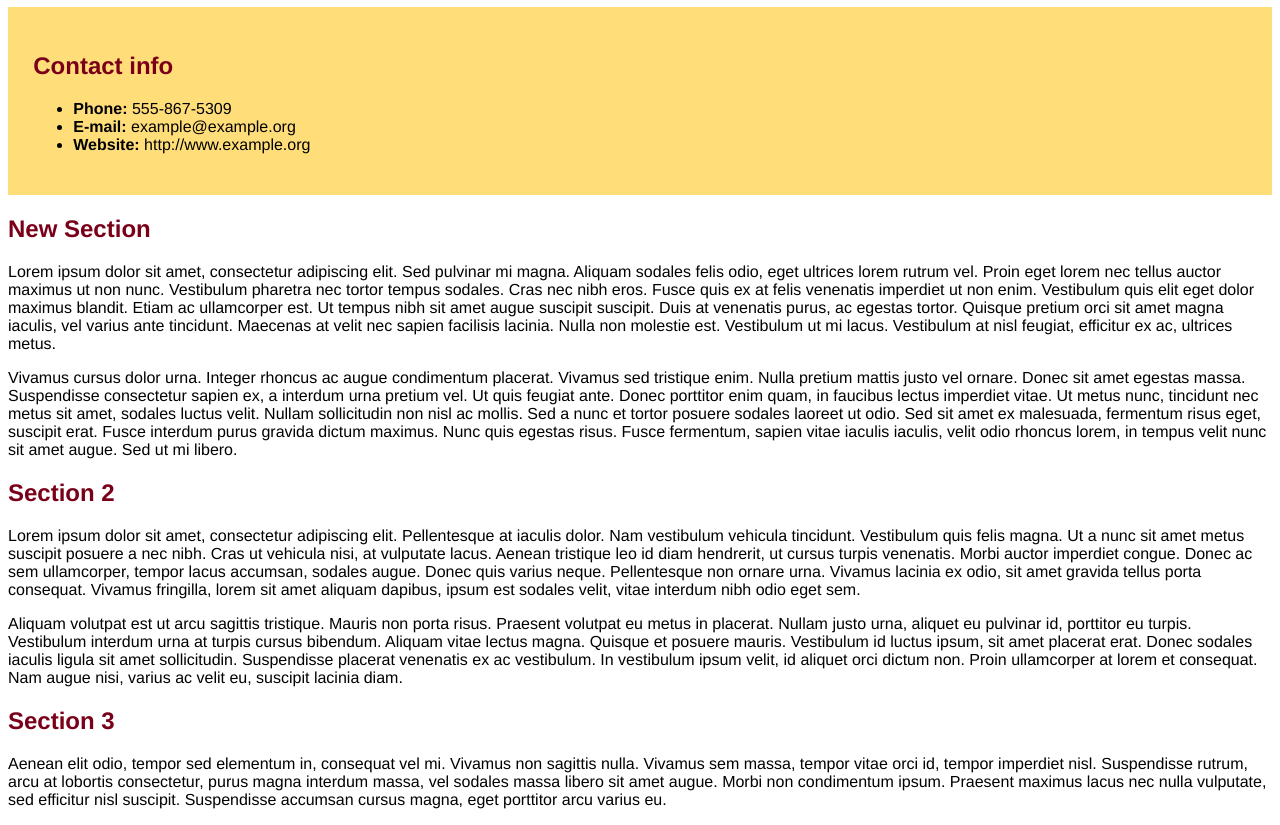
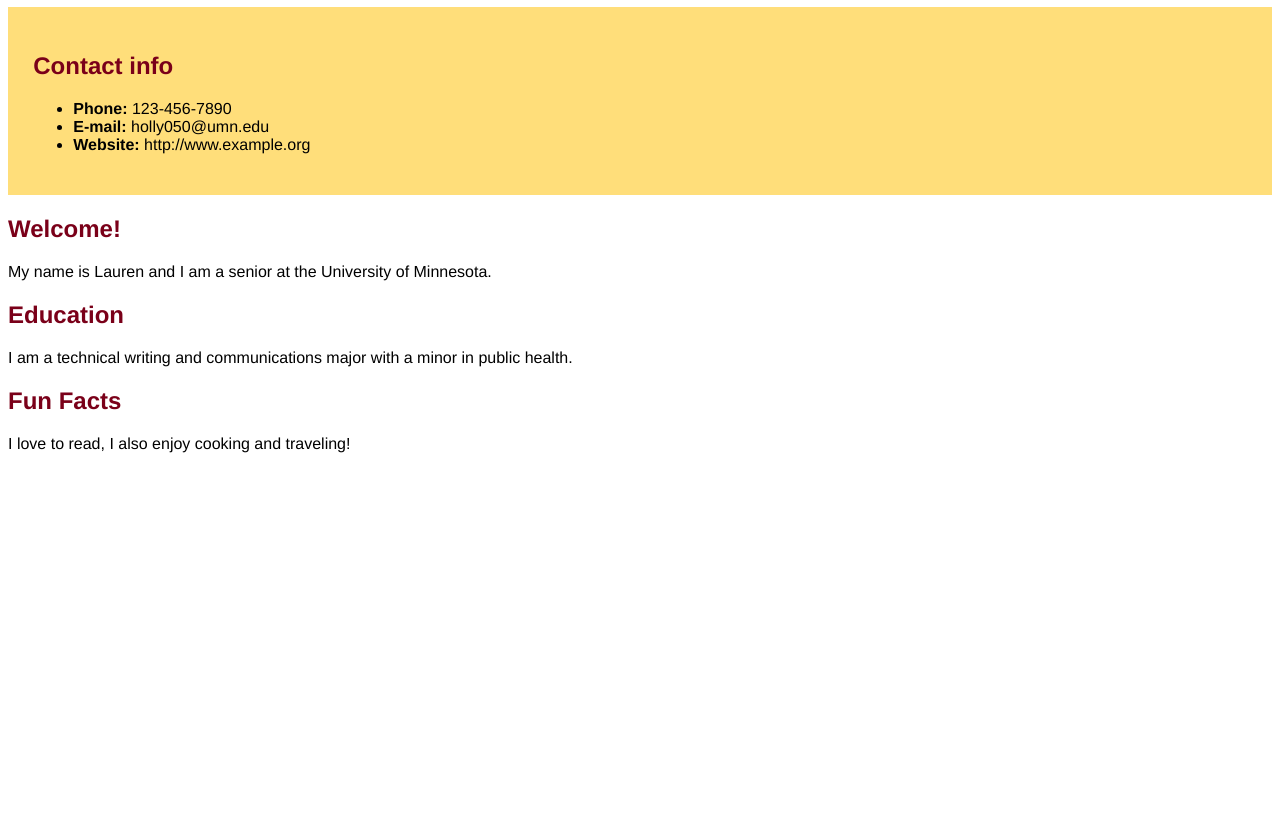
Before and after one commit to lauren-holly/Template_Website, a plain HTML site: page index.html in a window 1280 px wide. Shown: the part 73-898 px from the top of the page. After the commit the page ends 800 px from the top, so only its background shows below. Drawn offline with Linux system fonts and the light colour scheme.

Commit message:
Added text

```diff
--- a/index.html
+++ b/index.html
@@ -6,32 +6,31 @@
 
 <body>
 
-<h1>A creative title here</h1>
+<h1>Lauren's Webpage</h1>
 
 <div id="contact">
 <h2>Contact info</h2>
 <ul>
-  <li><strong>Phone:</strong> 555-867-5309</li>
-  <li><strong>E-mail:</strong> example@example.org</li>
+  <li><strong>Phone:</strong> 123-456-7890</li>
+  <li><strong>E-mail:</strong> holly050@umn.edu</li>
   <li><strong>Website:</strong> http://www.example.org</li>
 </ul>
 </div>
 
-<h2>New Section</h2>
+<h2>Welcome!</h2>
 
-<p>Lorem ipsum dolor sit amet, consectetur adipiscing elit. Sed pulvinar mi magna. Aliquam sodales felis odio, eget ultrices lorem rutrum vel. Proin eget lorem nec tellus auctor maximus ut non nunc. Vestibulum pharetra nec tortor tempus sodales. Cras nec nibh eros. Fusce quis ex at felis venenatis imperdiet ut non enim. Vestibulum quis elit eget dolor maximus blandit. Etiam ac ullamcorper est. Ut tempus nibh sit amet augue suscipit suscipit. Duis at venenatis purus, ac egestas tortor. Quisque pretium orci sit amet magna iaculis, vel varius ante tincidunt. Maecenas at velit nec sapien facilisis lacinia. Nulla non molestie est. Vestibulum ut mi lacus. Vestibulum at nisl feugiat, efficitur ex ac, ultrices metus. </p>
+<p>My name is Lauren and I am a senior at the University of Minnesota. </p>
 
-<p> Vivamus cursus dolor urna. Integer rhoncus ac augue condimentum placerat. Vivamus sed tristique enim. Nulla pretium mattis justo vel ornare. Donec sit amet egestas massa. Suspendisse consectetur sapien ex, a interdum urna pretium vel. Ut quis feugiat ante. Donec porttitor enim quam, in faucibus lectus imperdiet vitae. Ut metus nunc, tincidunt nec metus sit amet, sodales luctus velit. Nullam sollicitudin non nisl ac mollis. Sed a nunc et tortor posuere sodales laoreet ut odio. Sed sit amet ex malesuada, fermentum risus eget, suscipit erat. Fusce interdum purus gravida dictum maximus. Nunc quis egestas risus. Fusce fermentum, sapien vitae iaculis iaculis, velit odio rhoncus lorem, in tempus velit nunc sit amet augue. Sed ut mi libero.</p>
 
-<h2>Section 2</h2>
+<h2>Education</h2>
 
-<p>Lorem ipsum dolor sit amet, consectetur adipiscing elit. Pellentesque at iaculis dolor. Nam vestibulum vehicula tincidunt. Vestibulum quis felis magna. Ut a nunc sit amet metus suscipit posuere a nec nibh. Cras ut vehicula nisi, at vulputate lacus. Aenean tristique leo id diam hendrerit, ut cursus turpis venenatis. Morbi auctor imperdiet congue. Donec ac sem ullamcorper, tempor lacus accumsan, sodales augue. Donec quis varius neque. Pellentesque non ornare urna. Vivamus lacinia ex odio, sit amet gravida tellus porta consequat. Vivamus fringilla, lorem sit amet aliquam dapibus, ipsum est sodales velit, vitae interdum nibh odio eget sem.</p>
+<p>I am a technical writing and communications major with a minor in public health.</p>
 
-<p>Aliquam volutpat est ut arcu sagittis tristique. Mauris non porta risus. Praesent volutpat eu metus in placerat. Nullam justo urna, aliquet eu pulvinar id, porttitor eu turpis. Vestibulum interdum urna at turpis cursus bibendum. Aliquam vitae lectus magna. Quisque et posuere mauris. Vestibulum id luctus ipsum, sit amet placerat erat. Donec sodales iaculis ligula sit amet sollicitudin. Suspendisse placerat venenatis ex ac vestibulum. In vestibulum ipsum velit, id aliquet orci dictum non. Proin ullamcorper at lorem et consequat. Nam augue nisi, varius ac velit eu, suscipit lacinia diam. </p>
+<p></p>
 
-<h2>Section 3</h2>
+<h2>Fun Facts</h2>
 
-<p>Aenean elit odio, tempor sed elementum in, consequat vel mi. Vivamus non sagittis nulla. Vivamus sem massa, tempor vitae orci id, tempor imperdiet nisl. Suspendisse rutrum, arcu at lobortis consectetur, purus magna interdum massa, vel sodales massa libero sit amet augue. Morbi non condimentum ipsum. Praesent maximus lacus nec nulla vulputate, sed efficitur nisl suscipit. Suspendisse accumsan cursus magna, eget porttitor arcu varius eu.</p>
+<p>I love to read, I also enjoy cooking and traveling!</p>
 
 </body>
 </html>
```
